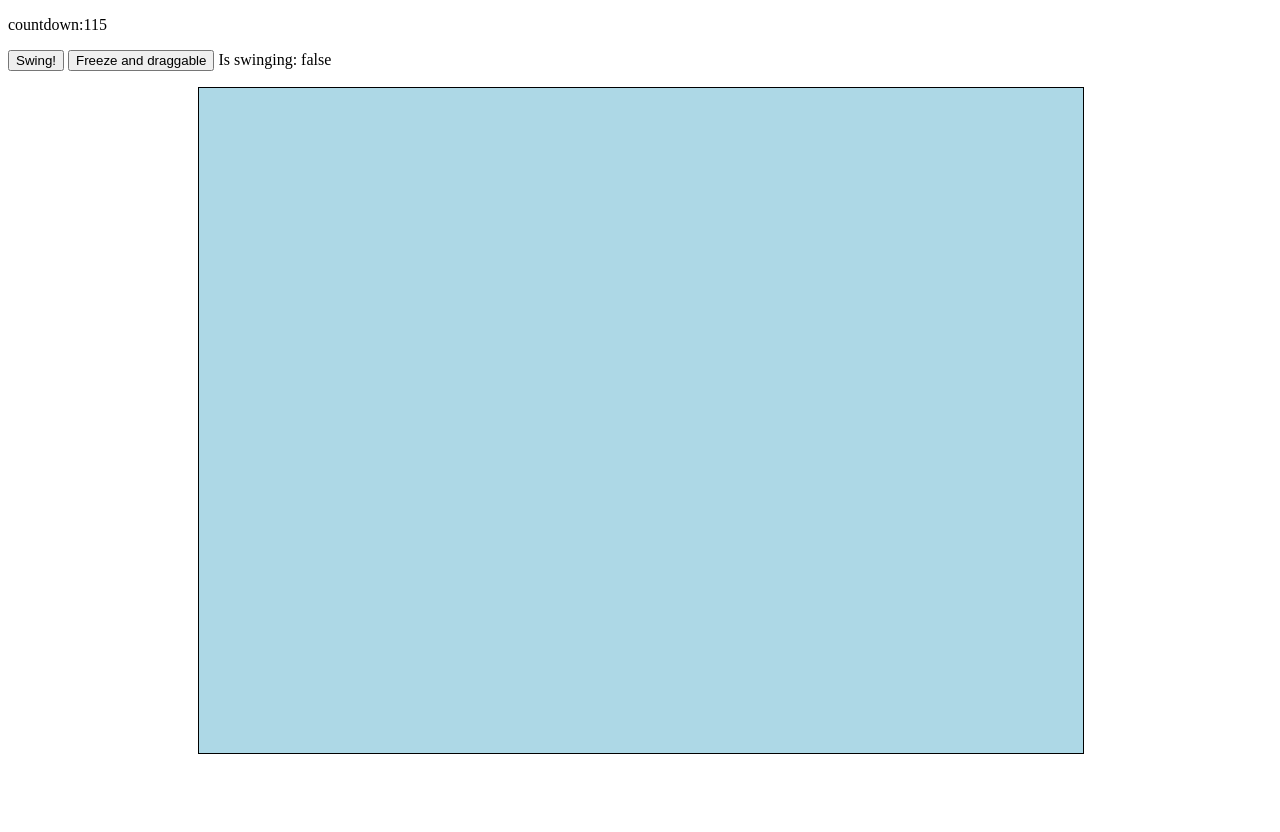
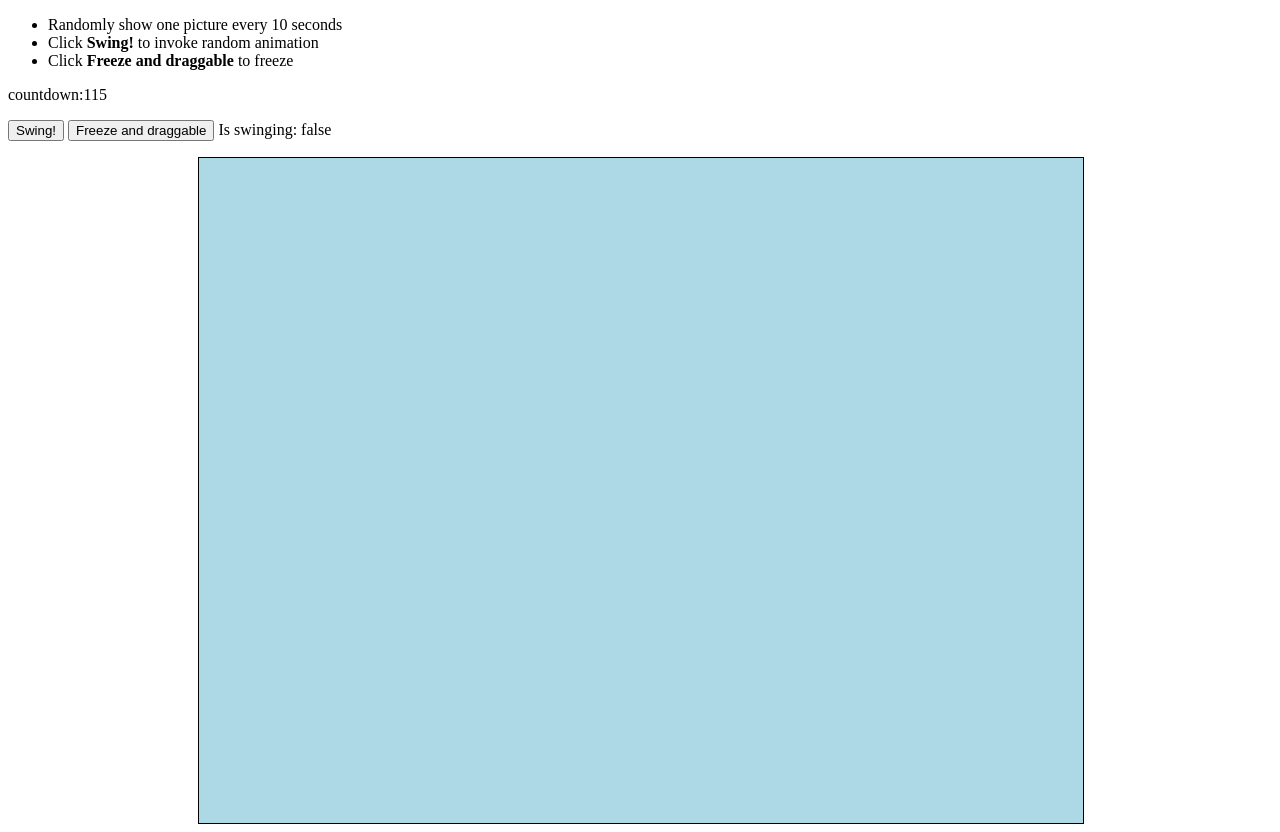
Before and after one commit to hankchiutw/demo-cell-board, a plain HTML site: page index.html in a window 1280 px wide. Before the commit the page ends 800 px from the top, so only its background shows below. Drawn offline with Linux system fonts and the light colour scheme.

Commit message:
Update index.html

```diff
--- a/index.html
+++ b/index.html
@@ -14,6 +14,11 @@
 
 </head>
 <body>
+	<ul>
+		<li>Randomly show one picture every 10 seconds</li>
+		<li>Click <b>Swing!</b> to invoke random animation</li>
+		<li>Click <b>Freeze and draggable</b> to freeze</li>
+	</ul>
     <p>
         <span>countdown:</span><span id='countdown'>120</span>
     </p>
```
